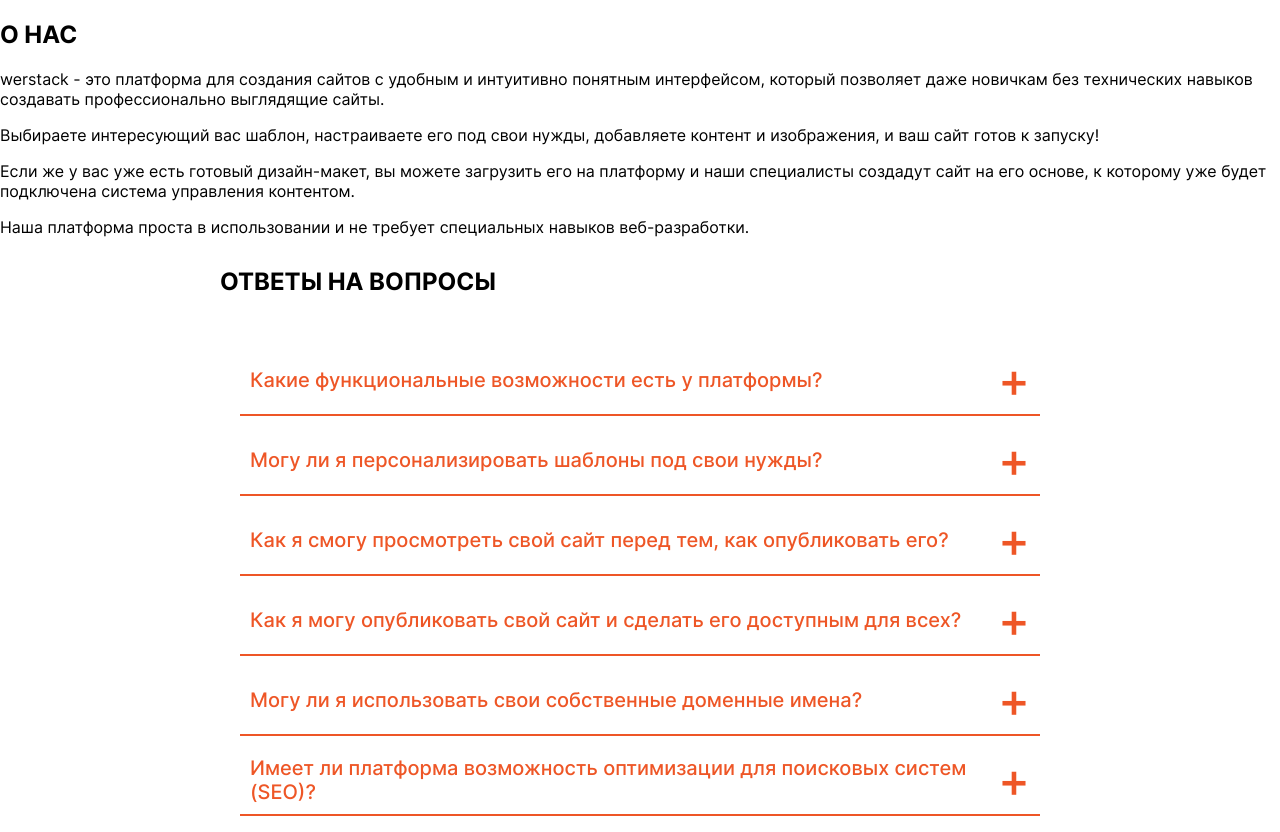
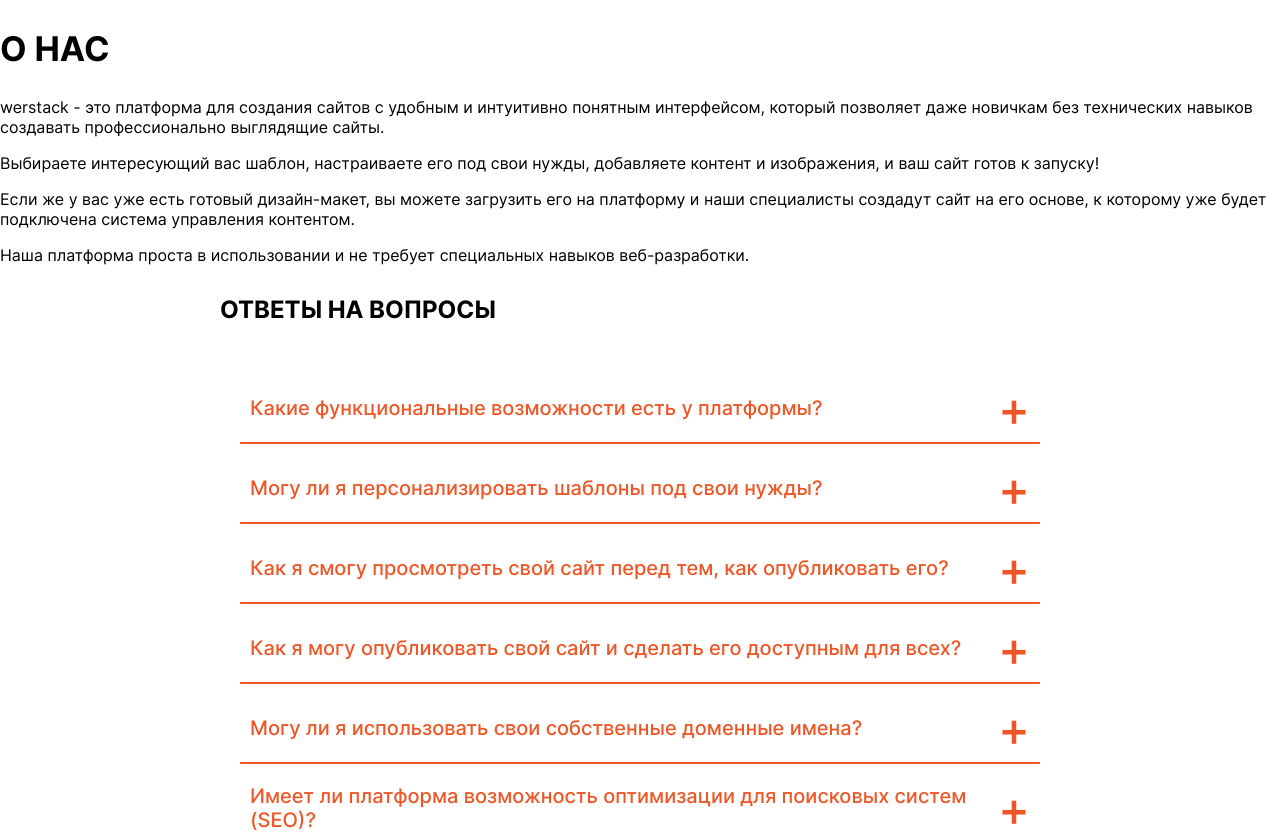
Before and after one commit to WadimSh/werstack, a React (Create React App) app: page / in a window 1280 px wide. Shown: the top 832 px of the page. Built offline with nearby package versions, Linux system fonts and the light colour scheme.

Commit message:
fix: исправлен элемент title

```diff
--- a/src/components/about/about.jsx
+++ b/src/components/about/about.jsx
@@ -10,7 +10,7 @@ const About = () => {
 
  return (
    <section>
-      <Title level={2}>{title}</Title>
+      <Title level={1}>{title}</Title>
       <Description
        texts={description}
       />
--- /dev/null
+++ b/src/ui/title/title.css
@@ -0,0 +1,11 @@
+.title-1 {
+  font-size: 34px;
+}
+
+.title-2 {
+  font-size: 24px;
+}
+
+.title-3 {
+  font-size: 14px;
+}
--- a/src/ui/title/title.jsx
+++ b/src/ui/title/title.jsx
@@ -1,9 +1,10 @@
 import React from "react";
+import "./title.css"
 
 const Title = ({ level, children }) => {
   const Tag = `h${level}`;
 
-  return <Tag>{children}</Tag>;
+return <Tag className={`title-${level > 3 ? 3 : level}`}>{children}</Tag>;
 }
 
 export default Title;
```
